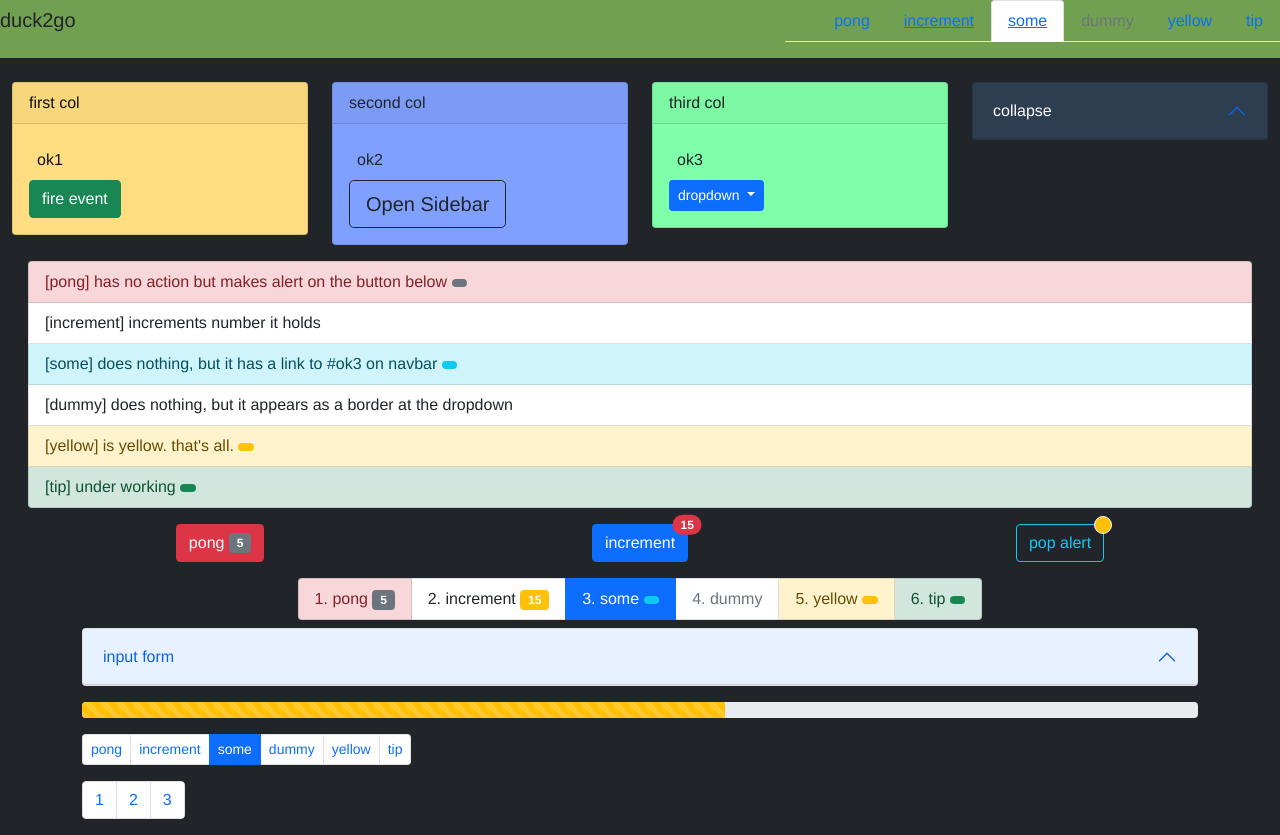
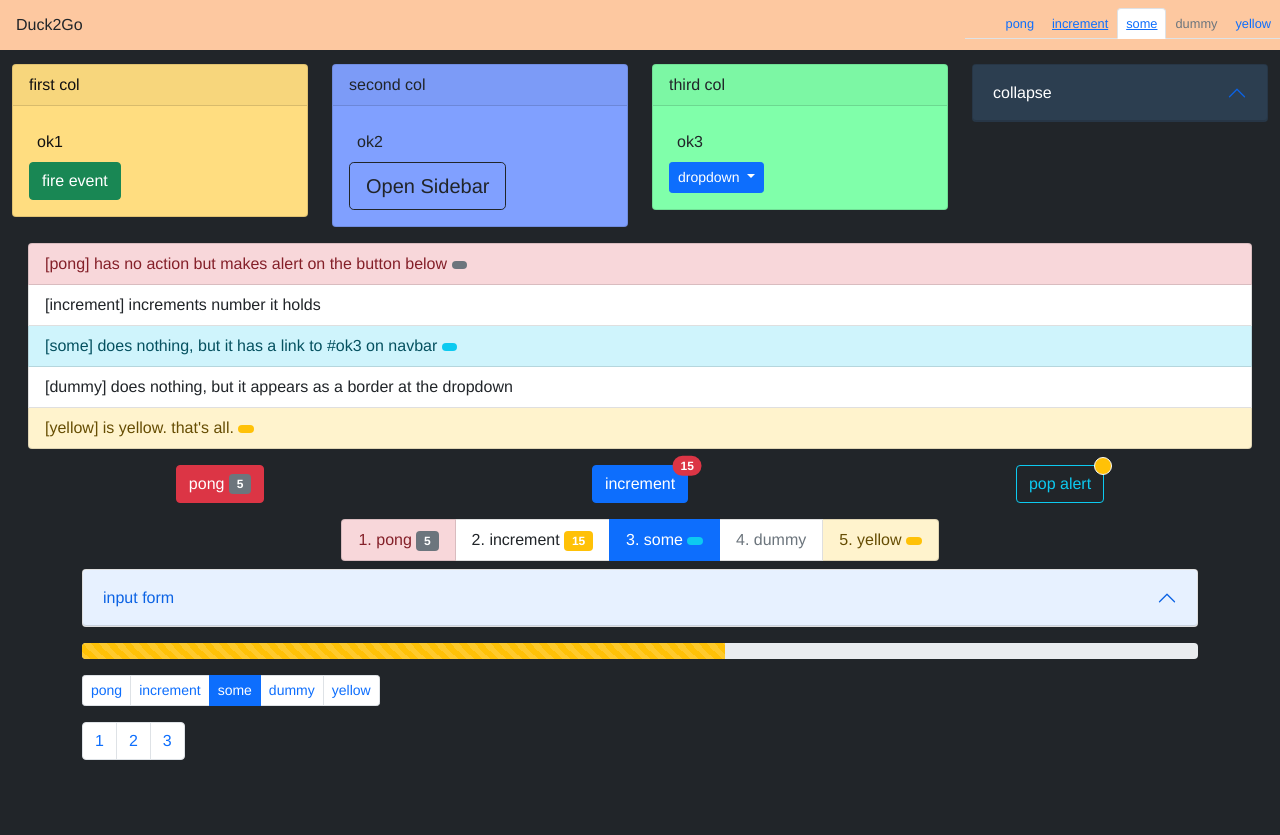
Before and after one commit to g1eng/footstrap-vue2, a Vue app: page / in a window 1280 px wide. After the commit the page ends 800 px from the top, so only its background shows below. Built offline with nearby package versions, Linux system fonts and the light colour scheme.

Commit message:
modified navbar style

```diff
--- a/FNavBar.vue
+++ b/FNavBar.vue
@@ -1,6 +1,7 @@
 <template>
-  <div class="nav nav-fill">
-    <div v-if="brand" class="navbar-brand">
+  <div :class="getNavBarClass">
+    <img v-if="logo" :src="logo" alt="logo" />
+    <div v-if="brand" :class="getBrandClass">
       {{brand}}
     </div>
     <slot/>
@@ -15,8 +16,23 @@ export default {
   components: {FNavTab},
   props: {
     brand: String,
+    logo: String,
     menu: Array,
+    top: Boolean,
+    bottom: Boolean,
+    sm: Boolean,
+    lg: Boolean,
   },
+  computed: {
+    getNavBarClass(){
+      return "nav navbar" +
+          (this.top? " fixed-top": "") +
+          (this.bottom? " fixed-bottom": "")
+    },
+    getBrandClass(){
+      return "ms-3"
+    }
+  }
 }
 </script>
 
--- a/FNavTab.vue
+++ b/FNavTab.vue
@@ -1,5 +1,5 @@
 <template>
-  <ul v-if="menu" class="d-flex ms-auto nav-tabs">
+  <ul v-if="menu" class="d-inline-flex nav-tabs">
     <li
         v-for="(item, index) in menu"
         :class="getNavItemClass(item)"
@@ -20,7 +20,7 @@
       </div>
     </li>
   </ul>
-  <div v-else class="d-flex ms-auto nav-tabs">
+  <div v-else class="d-inline-flex ms-auto nav-tabs">
     <slot/>
   </div>
 </template>
@@ -41,5 +41,13 @@ export default {
 </script>
 
 <style scoped>
+.nav-link {
+  padding: 0.3rem 0.5rem;
+  max-width: 25vw;
+  font-size: 0.8rem;
+}
+ul {
+  margin-bottom: 0.2rem;
+}
 
 </style>
--- a/demo/Demo.vue
+++ b/demo/Demo.vue
@@ -1,8 +1,7 @@
 <template>
   <div>
     <!--navbar-->
-    <!--<FNavBar brand="dachen" class="bg-wakakusa" :menu="list"></FNavBar>-->
-    <FNavBar brand="duck2go" class="bg-wakakusa">
+    <FNavBar brand="Duck2Go" class="bg-theme" top lg>
       <FNavTab :menu="list"></FNavTab>
     </FNavBar>
 
@@ -12,7 +11,7 @@
     </FOffCanvas>
 
     <!-- contents container -->
-    <FContainer fluid class="mt-3">
+    <FContainer fluid class="margin-nav">
       <FRow nog>
         <!--column 1-->
         <FCol id="ok1" sm="12" md="6" lg="3" class="mt-2">
@@ -137,7 +136,6 @@ export default {
         {text: "some", link:"#ok3", variant: "info", active: true},
         {text: "dummy", isDivider: true, disabled: true},
         {text: "yellow", variant: "warning", action: this.alertBang},
-        {text: "tip", variant: "success"},
       ],
       documentation : {
         pong: "has no action but makes alert on the button below",
@@ -145,7 +143,6 @@ export default {
         some: "does nothing, but it has a link to #ok3 on navbar",
         dummy: "does nothing, but it appears as a border at the dropdown",
         yellow: "is yellow. that's all.",
-        tip: "under working"
       },
       progress: 30,
       alertShown: false,
@@ -209,8 +206,17 @@ export default {
 
 <style scoped>
 
-.bg-wakakusa{
-  background: #70a050;
+.bg-theme {
+  background: #fdc8a0;
+}
+.margin-nav {
+  margin-top: 3.5rem;
+}
+
+@media (max-width: 420px) {
+  .margin-nav {
+    margin-top: 5.5rem;
+  }
 }
 
 </style>
```
